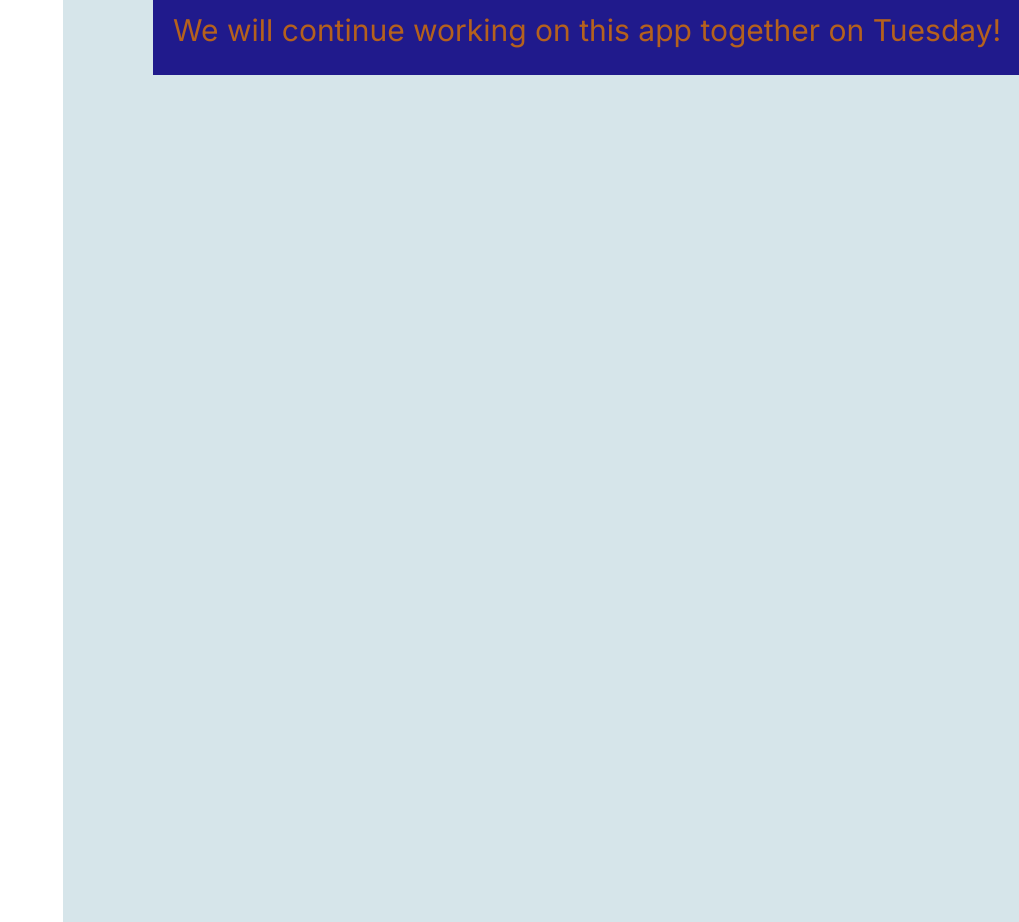
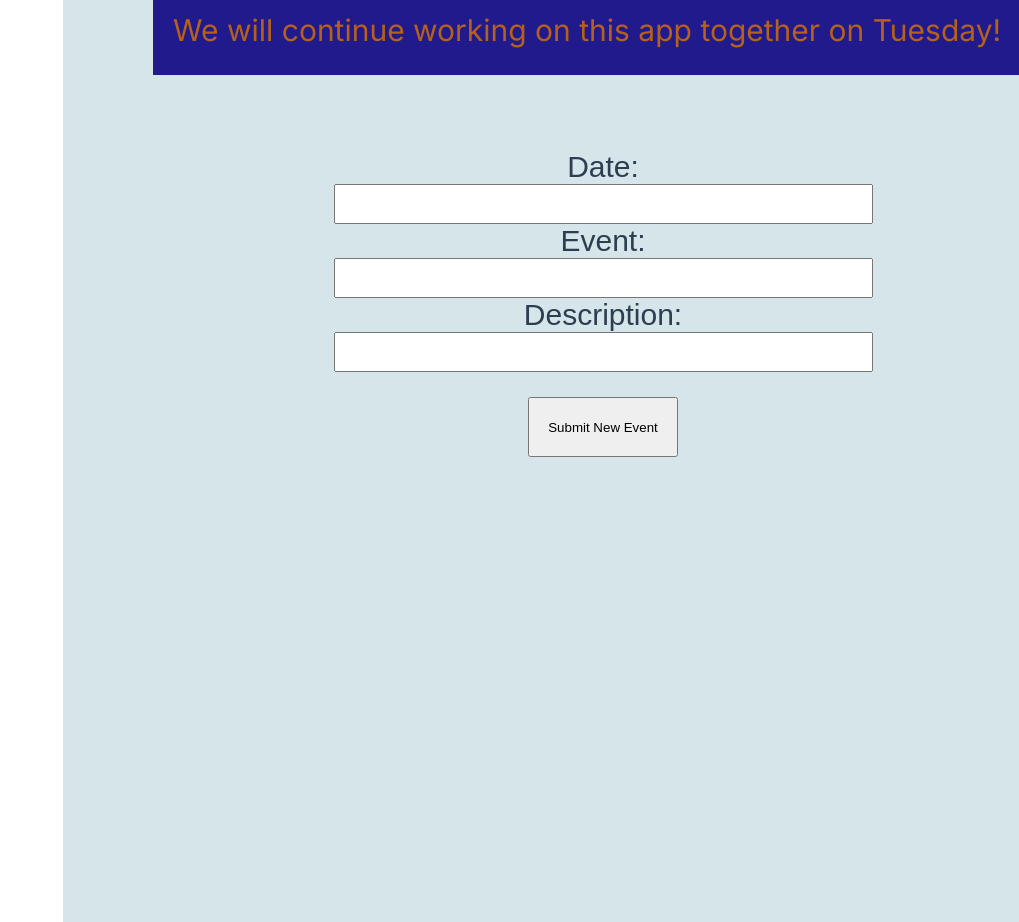
Before and after one commit to Frank3TheTank3/VueJS_WelcomeScreen, a Vue app: page / in a window 1280 px wide. Shown: the part 944-1866 px from the top of the page, without its empty margins (261-1280 px from the left). Built offline with nearby package versions, Linux system fonts and the light colour scheme.

Commit message:
FinalCHangesWelcomeScreenvC

```diff
--- a/src/App.vue
+++ b/src/App.vue
@@ -10,16 +10,34 @@
       </div>
 
       <!--Date-->
-      <h1 class="date">{{date}}</h1>
+      <h1 class="date">{{ date }}</h1>
 
       <!--Main Activity List-->
       <ul class="list">
         <li class="center" v-for="post in allPosts" :key="post">
-          <p class="fat">{{post.postDate}}</p>
-          <p class="title">{{post.postEvent}}</p>
-          <p>{{post.postDes}}</p>
+          <p class="fat">{{ post.postDate }}</p>
+          <p class="title">{{ post.postEvent }}</p>
+          <p>{{ post.postDes }}</p>
         </li>
       </ul>
+      <div class="addNew">
+      <label for="dateInput">Date:</label>
+      <br>
+      <input id="dateInput" class="center" type="text">
+      <br>
+      <label for="dateInput">Event:</label>
+      <br>
+      <input id="dateInput" class="center" type="text">
+      <br>
+      <label for="dateInput">Description:</label>
+      <br>
+      <input id="dateInput" class="center" type="text">
+      <br>
+      <div class="button">
+      <button > Submit New Event </button>
+      </div>
+      </div>
+
     </div>
 
     <!--Footer-->
@@ -27,55 +45,19 @@
       <img class="logo2 logopos" src="./assets/logo_soz.svg" />
       <img class="logo2" src="./assets/logo_opport.png" />
       <img class="logo2 logopos" src="./assets/logo_sag.png" />
+
     </div>
   </div>
 </template>
 
-<!--Scripts
-
-export default {
-  name: "OpportunityWelcomeScreen",
-
-  data: {
-    allPosts: [
-      {
-        postDate: "14 00 Uhr 07.08.2021",
-        postEvent: "Basisbeschäftigung Besuch",
-        postDes: "Interessierte für den zweiten Kurs werden uns besuchen",
-      },
-      {
-        postDate: "15 30 Uhr 09.08.2021",
-        postEvent: "Firmenbesuch Microsoft",
-        postDes: "Roger Halbheer, Head of Security",
-      },
-      {
-        postDate: "8 30 Uhr 10.08.2021",
-        postEvent: "Tugce Nur returns to Office",
-        postDes: "We will continue working on this app together on Tuesday!",
-      }
-    ]
-  },
-  methods{
-
-    dataFuncs(): {
-    let currentDate = new Date();
-    let cDay = currentDate.getDate();
-    let cMonth = currentDate.getMonth() + 1;
-    let cYear = currentDate.getFullYear();
-
-  }
-  }
-};
-
--->
 <!--Scripts-->
 <script>
 export default {
   name: "OpportunityWelcomeScreen",
 
+  allPosts: [],
+
   data() {
-
-
     let currentDate = new Date();
     let cDay = currentDate.getDate();
     let cMonth = currentDate.getMonth() + 1;
@@ -97,10 +79,20 @@ export default {
           postDate: "8 30 Uhr 10.08.2021",
           postEvent: "Tugce Nur returns to Office",
           postDes: "We will continue working on this app together on Tuesday!",
-      }
-    ]
+        },
+      ],
     };
   },
+
+  methods: {
+    /*
+    addNewEvent (eventDate, eventName, eventDes){
+
+      allPosts.push(eventDate, eventName, eventDes)
+    }
+*/
+
+  }
 };
 </script>
 
@@ -137,7 +129,31 @@ export default {
   margin-left: 50px;
 }
 
-/*Welcome Text & Date*/
+/*Welcome Text & Date & Button / Labels*/
+
+.addNew{
+  display: block;
+  padding: 25px;
+  align-content: center;
+  text-align: center;
+
+}
+
+.button{
+
+  display:flex;
+  padding: 25px;
+  justify-content: center;
+}
+button{
+   width: 150px;
+   height: 60px;
+   text-align: center;
+}
+label{
+  padding: 25px;
+  font-size: 30px;
+}
 
 .welcometext {
   transform: translateY(35%);
```
Lines whose indentation alone changed are shown as unchanged.
